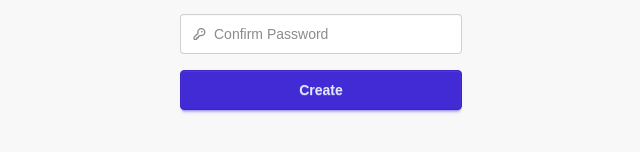
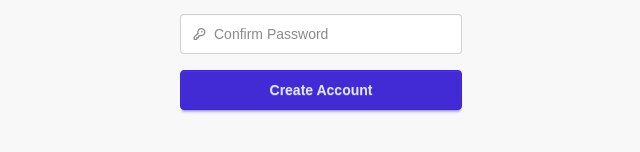
Before and after one commit to Jawamegamind/CardForge, a Next.js app in the folder card-forge/: page /signup in a window 1280 px wide. Shown: the part 500-652 px from the top of the page, without its empty margins (319-959 px from the left). Built offline with nearby package versions, Linux system fonts and the light colour scheme; no server answers.

Commit message:
Updated loading spinners for the login and signup pages

```diff
--- a/card-forge/app/(authentication)/login/page.tsx
+++ b/card-forge/app/(authentication)/login/page.tsx
@@ -161,10 +161,17 @@ export default function LoginPage() {
 
           <button
             type="submit"
-            className={`btn btn-primary ${isLoading ? 'loading' : ''}`}
+            className="btn btn-primary"
             disabled={isLoading}
           >
-            {isLoading ? 'Logging in...' : 'Log in'}
+            {isLoading ? (
+              <>
+                <span className="loading loading-spinner loading-sm"></span>
+                Logging in...
+              </>
+            ) : (
+              'Log in'
+            )}
           </button>
         </form>
       </div>
--- a/card-forge/app/(authentication)/signup/page.tsx
+++ b/card-forge/app/(authentication)/signup/page.tsx
@@ -233,10 +233,17 @@ export default function SignupPage() {
 
                 <button
                     type="submit"
-                    className={`btn btn-primary ${isLoading ? 'loading' : ''}`}
+                    className="btn btn-primary"
                     disabled={isLoading}
                 >
-                    {isLoading ? 'Creating...' : 'Create'}
+                    {isLoading ? (
+                        <>
+                            <span className="loading loading-spinner loading-sm"></span>
+                            Creating...
+                        </>
+                    ) : (
+                        'Create Account'
+                    )}
                 </button>
             </form>
         </div>
```
